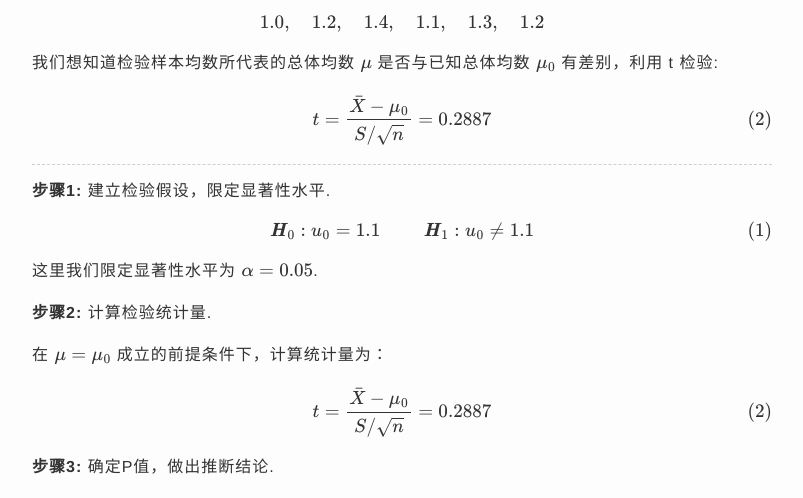
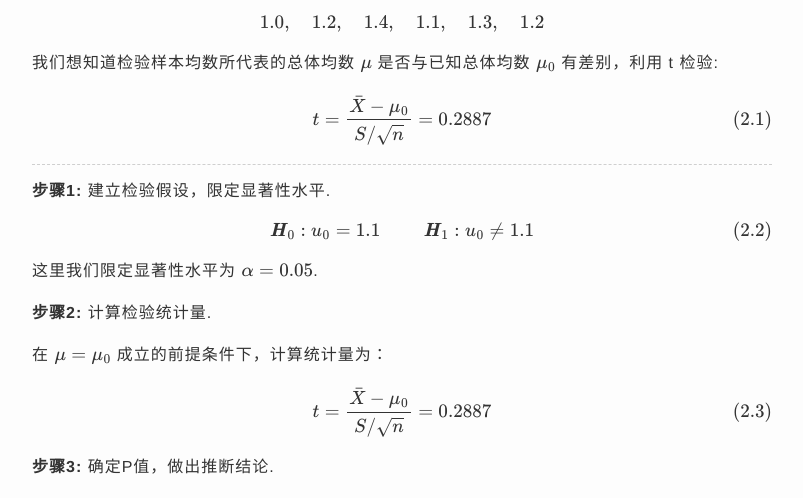
Before and after one commit to charleshm/charleshm.github.io, a Jekyll site: the page built from _posts/2016-03-27-t-Test.md, in a window 1280 px wide and 900 px high, scrolled down 2452 px. Shown: the part 166-664 px from the top of the window, without its empty margins (238-1041 px from the left). Built offline with Jekyll 4.4.1, drawn with Linux system fonts in a browser that asks for light colours; some web fonts are replaced; formulas are drawn with MathJax 3; comment, search, counter and statistics services are not loaded.

Commit message:
Hypothesis Test

```diff
--- a/_posts/2016-03-27-t-Test.md
+++ b/_posts/2016-03-27-t-Test.md
@@ -71,7 +71,7 @@ $$\begin{eqnarray}
 
 我们想知道检验样本均数所代表的总体均数 $\mu$ 是否与已知总体均数 $\mu_0$ 有差别，利用 t 检验:
 
-$$t = \frac{\bar{X}-\mu_0}{S/\sqrt{n}} = 0.2887 \tag{2}$$
+$$t = \frac{\bar{X}-\mu_0}{S/\sqrt{n}} = 0.2887 \tag{2.1}$$
 
 ----------
 
@@ -80,7 +80,7 @@ $$t = \frac{\bar{X}-\mu_0}{S/\sqrt{n}} = 0.2887 \tag{2}$$
 
 $$\begin{eqnarray*}
 &\pmb{H}_0: u_0=1.1 &\quad\quad \pmb{H}_1: u_0 \neq 1.1 &
-\end{eqnarray*} \tag{1}$$
+\end{eqnarray*} \tag{2.2}$$
 
 这里我们限定显著性水平为 $\alpha = 0.05$.
 
@@ -88,7 +88,7 @@ $$\begin{eqnarray*}
 
 在 $\mu = \mu_0$ 成立的前提条件下，计算统计量为：
 
-$$t = \frac{\bar{X}-\mu_0}{S/\sqrt{n}} = 0.2887 \tag{2}$$
+$$t = \frac{\bar{X}-\mu_0}{S/\sqrt{n}} = 0.2887 \tag{2.3}$$
 
 **步骤3:** 确定P值，做出推断结论.
 
```
